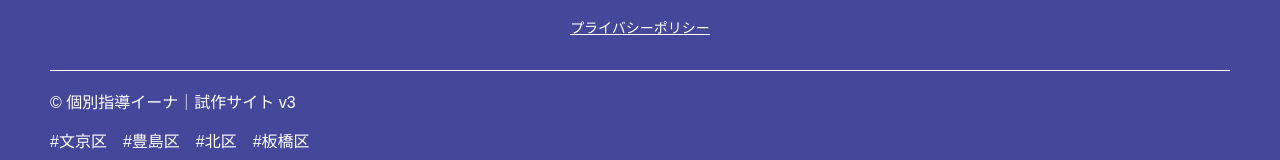
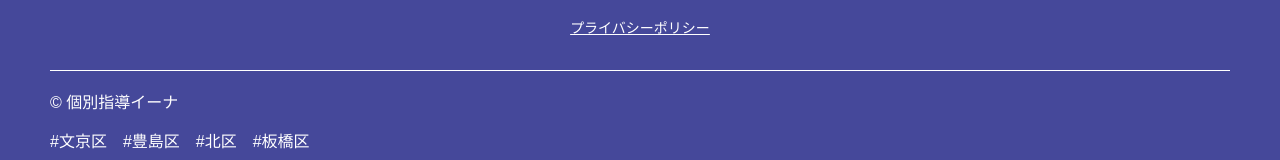
Before and after one commit to joyamazaki/ina-school-site, a plain HTML site: page contact.html in a window 1280 px wide. Shown: the part 2905-3065 px from the top of the page. Drawn offline with Linux system fonts and the light colour scheme; a web font is replaced by a local one.

Commit message:
試作サイトv3テキスト削除

```diff
--- a/contact.html
+++ b/contact.html
@@ -227,7 +227,7 @@
       <div class="footer-links-bottom" style="margin-top: 24px; text-align: center;">
         <a href="privacy.html" style="color: inherit; text-decoration: underline; font-size: 14px;">プライバシーポリシー</a>
       </div>
-      <div class="copyright">© 個別指導イーナ｜試作サイト v3</div>
+      <div class="copyright">© 個別指導イーナ</div>
       <p class="footer-hashtags">#文京区　#豊島区　#北区　#板橋区<br>#昭和小　#駒込小　#田端小</p>
     </div>
   </footer>
```
Also changed, not shown: pricing.html (+1 -1 lines), privacy.html (+1 -1 lines), thanks.html (+1 -1 lines), README.txt.
